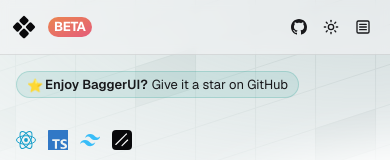
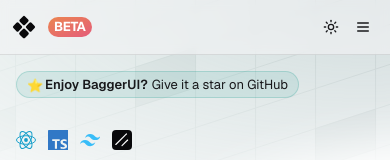
Before and after one commit to kiko-g/bagger-ui, a Next.js app: page / in a window 390 px wide. Shown: the top 160 px of the page. Built offline with nearby package versions, Linux system fonts and the light colour scheme.

Commit message:
mobile drawer a11y

```diff
--- a/src/components/layout/Header.tsx
+++ b/src/components/layout/Header.tsx
@@ -20,7 +20,7 @@
         </div>
 
         <ul className="flex items-center justify-center gap-0.5 md:gap-1">
-          <Button variant="ghost" size="icon-sm" asChild>
+          <Button variant="ghost" size="icon-sm" asChild className="hidden md:inline-flex">
             <Link target="_blank" href="https://github.com/kiko-g/bagger-ui">
               <GithubIcon />
             </Link>
--- a/src/components/layout/NavigationDrawer.tsx
+++ b/src/components/layout/NavigationDrawer.tsx
@@ -5,9 +5,16 @@
 import { applicationUiNav, generalNav, generatorNav, marketingNav, eCommerceNav, buildingBlocksNav } from '@/utils/data'
 
 import { ScrollArea } from '@/components/ui/scroll-area'
-import { Drawer, DrawerContent, DrawerTrigger } from '@/components/ui/drawer'
+import {
+  Drawer,
+  DrawerContent,
+  DrawerTitle,
+  DrawerHeader,
+  DrawerTrigger,
+  DrawerDescription,
+} from '@/components/ui/drawer'
 
-import { SquareMenuIcon } from 'lucide-react'
+import { MenuIcon } from 'lucide-react'
 
 export function NavigationDrawer({ location }: { location: string }) {
   const generalNavFiltered = generalNav.filter((item) => item.shown)
@@ -18,9 +25,14 @@
   return (
     <Drawer>
       <DrawerTrigger className="flex items-center justify-center p-[7px] md:hidden">
-        <SquareMenuIcon className="size-4" />
+        <MenuIcon className="size-4" />
       </DrawerTrigger>
       <DrawerContent className="px-1 pb-4 pt-1">
+        <DrawerHeader className="sr-only">
+          <DrawerTitle className="sr-only">Navigation</DrawerTitle>
+          <DrawerDescription className="sr-only">Drawer menu to navigate through the site</DrawerDescription>
+        </DrawerHeader>
+
         <ScrollArea className="h-[400px] pt-4">
           {generalNavFiltered.length > 0 && (
             <ul className="mb-4 flex w-full flex-col gap-0.5">
```
